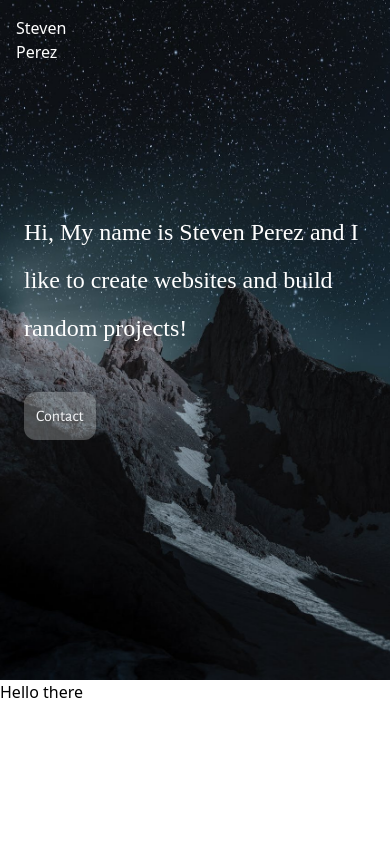
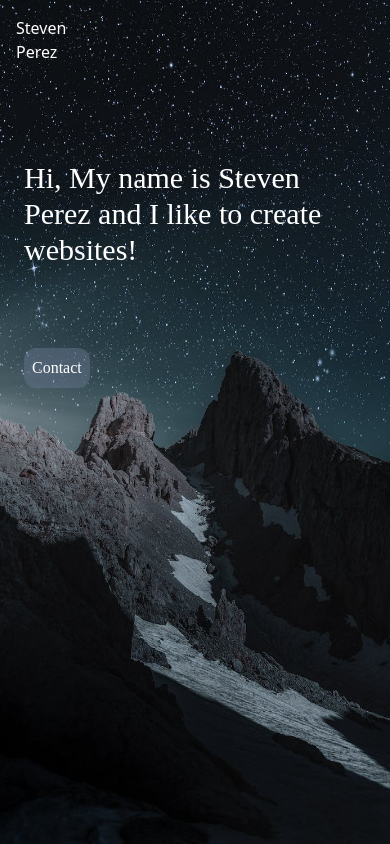
Before and after one commit to Stevenalp18/astro-react-portfolio, an Astro site: page / in a window 390 px wide. Built offline with nearby package versions, Linux system fonts and the light colour scheme; Astro itself is replaced by a stand-in of ours; a web font is replaced by a local one.

Commit message:
Image issue resolved, mobile first responsiveness test

```diff
--- a/src/components/Header.jsx
+++ b/src/components/Header.jsx
@@ -2,12 +2,17 @@ import Navbar from "./Navbar"
 
 export default function Header(){
     return (
-        <header className="bg-mountain bg-no-repeat bg-center bg-cover">
+        <header className="bg-mountain bg-no-repeat bg-center bg-cover w-screen h-screen">
             <Navbar />
-            <div className="mx-6 mt-32 sm:mt-52 sm:w-4/6 max-w-2xl">
-                <p className="rounded-2xl text-2xl leading-[2] sm:p-4 sm:text-5xl sm:leading-[1.4] text-white font-shantell text-gray-100">Hi, My name is Steven Perez and I like to create websites and build random projects!</p>
-            </div>
-            <button className="rounded-xl mx-6 mt-10 my-2 mb-60 p-3 text-md font-medium text-gray-100 bg-slate-50/25 font-alegreya md:mb-72">Contact</button>
+            <p className="mx-6 my-20 text-3xl font-shantell text-white">
+            Hi, My name is Steven Perez and I like to create websites!
+            </p>
+            <button className="text-white font-shantell font-medium mx-6 bg-slate-500/50 p-2 rounded-xl">Contact</button>
         </header>
     )
 }
+// mx-6 mt-32 sm:mt-52 sm:w-4/6 max-w-2xl
+
+// rounded-2xl text-2xl leading-[2] sm:p-4 sm:text-5xl sm:leading-[1.4] text-white font-shantell text-gray-100
+
+// rounded-xl mx-6 mt-10 my-2 mb-60 p-3 text-md font-medium text-gray-100 bg-slate-50/25 font-alegreya md:mb-72
--- a/src/pages/index.astro
+++ b/src/pages/index.astro
@@ -6,5 +6,6 @@ import Navbar from '../components/Navbar';
 
 <Layout title="Welcome to Astro.">
 	<Header />
-	<h1>Hello there</h1>
 </Layout>
+
+<!-- https://github.com/Stevenalp18/astro-react-portfolio.git -->
```
